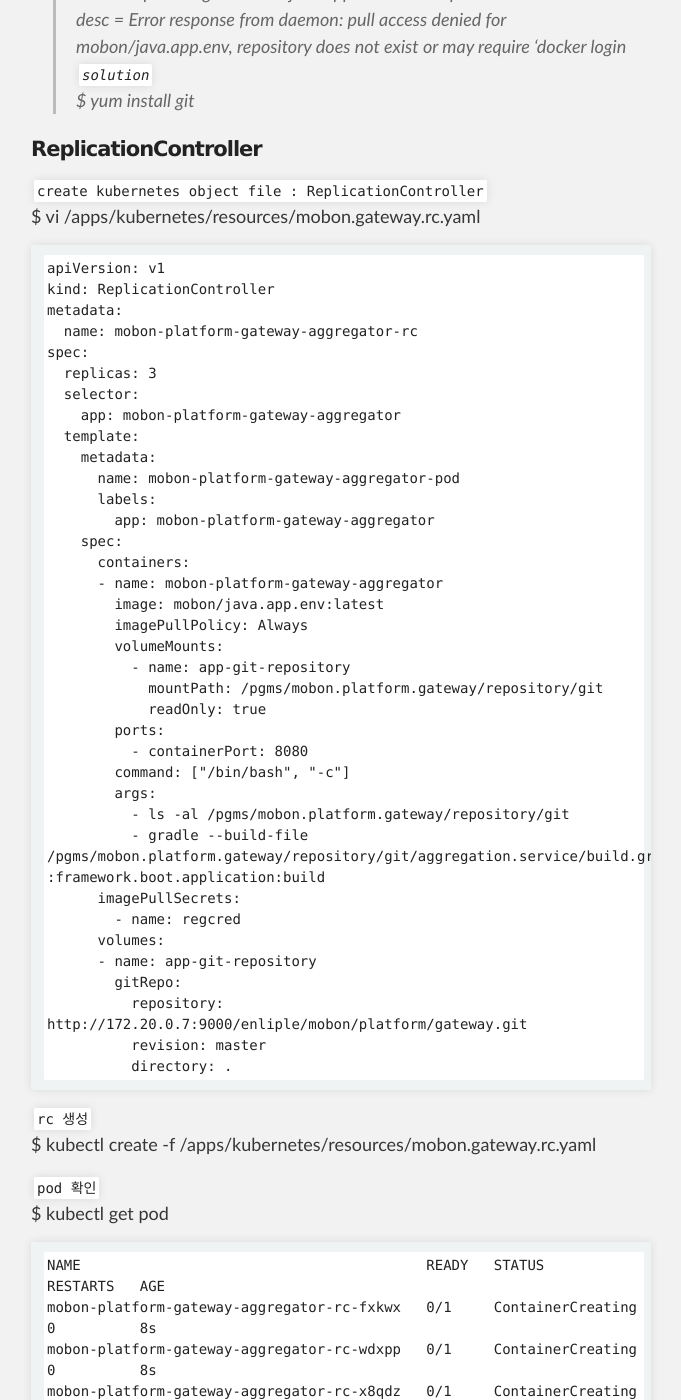
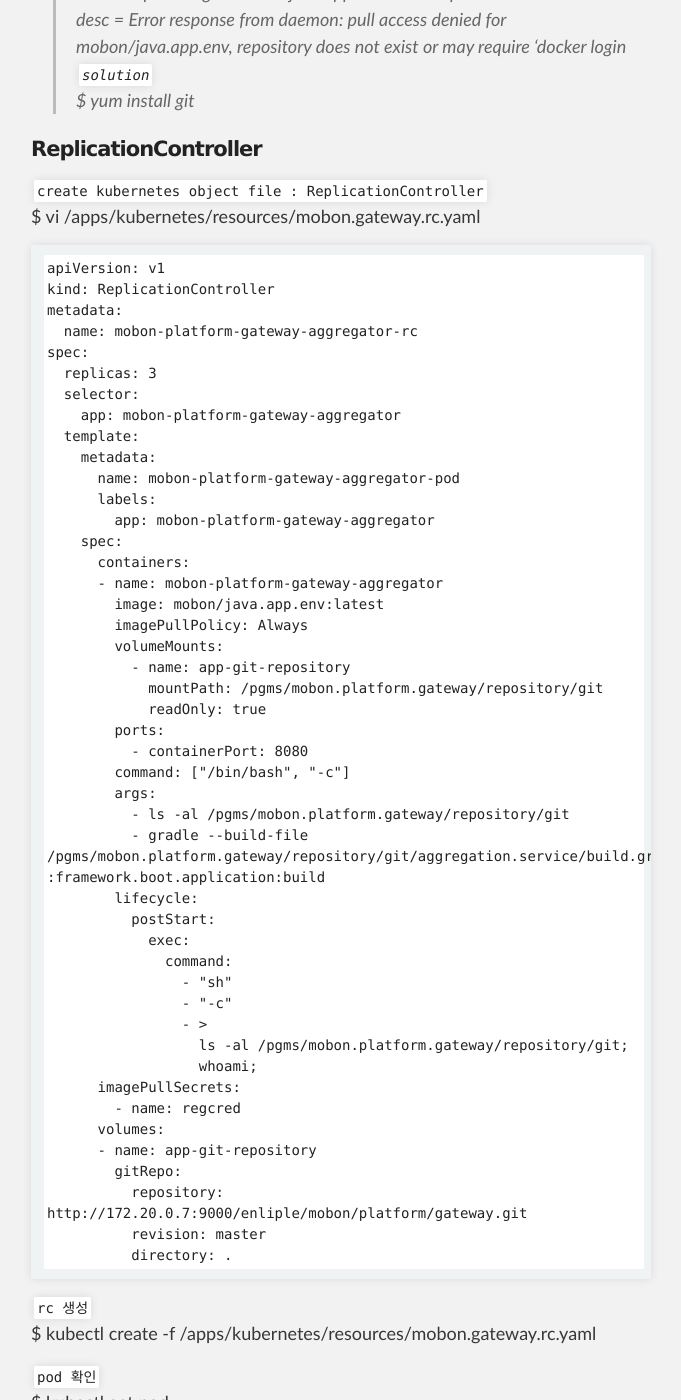
Before and after one commit to unlimited9/unlimited9.github.com, a Jekyll site: the page built from reference.notes/TA/cloud/kubernetes/how.to.deployment.md, in a window 1280 px wide and 1400 px high, scrolled down 961 px. Shown: the whole window, without its empty margins (299-980 px from the left). Built offline with Jekyll 4.4.1, drawn with Linux system fonts in a browser that asks for light colours; our own code applies the rules of GitHub Pages for plain Markdown files; some of the changed text lies outside the part shown.

Commit message:
Update how.to.deployment.md

```diff
--- a/reference.notes/TA/cloud/kubernetes/how.to.deployment.md
+++ b/reference.notes/TA/cloud/kubernetes/how.to.deployment.md
@@ -52,6 +52,15 @@ spec:
         args:
           - ls -al /pgms/mobon.platform.gateway/repository/git
           - gradle --build-file /pgms/mobon.platform.gateway/repository/git/aggregation.service/build.gradle :framework.boot.application:build
+        lifecycle:
+          postStart:
+            exec:
+              command:
+                - "sh"
+                - "-c"
+                - >
+                  ls -al /pgms/mobon.platform.gateway/repository/git;
+                  whoami;
       imagePullSecrets:
         - name: regcred
       volumes:
```
Also changed, not shown: other parts of reference.notes/TA/cloud/kubernetes/how.to.deployment.md (+3 -0 lines).
